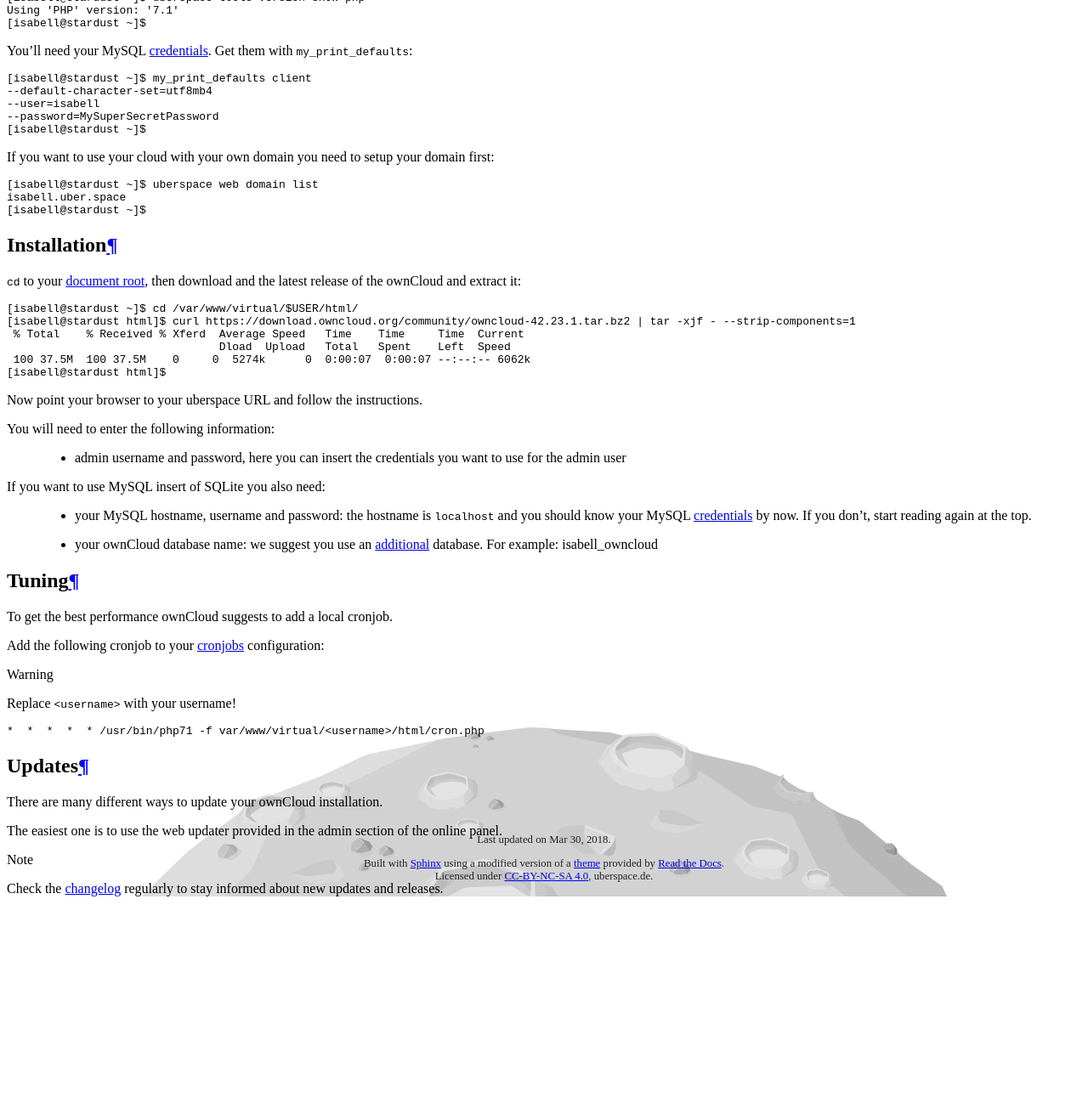
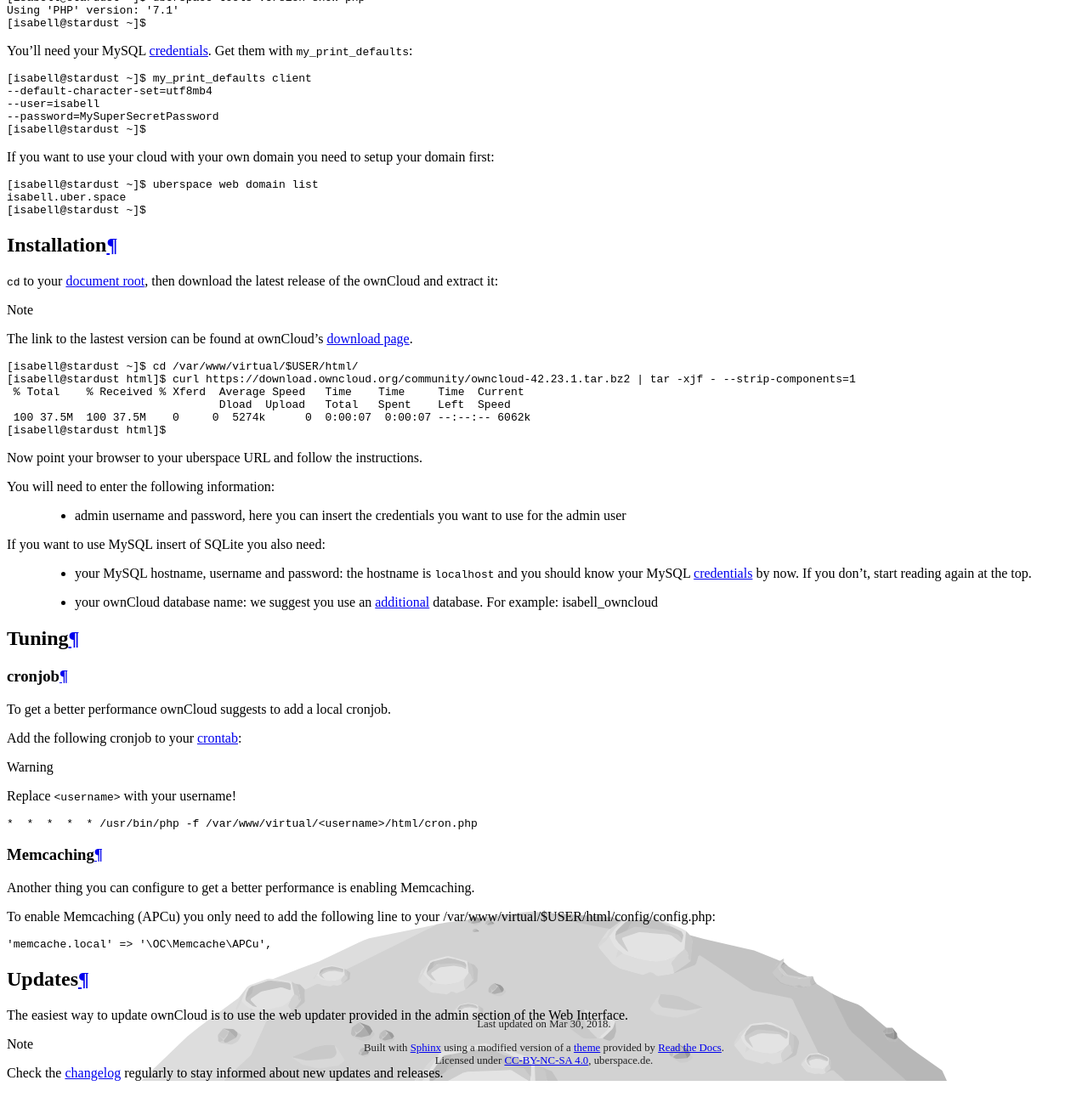
Before and after one commit to Uberspace/lab, a Sphinx documentation site: the page built from source/guide_owncloud.rst, in a window 1280 px wide and 1400 px high, scrolled down 1283 px. Shown: the top 1311 px of the window at 85% size. Built offline with Sphinx 7.4.7 and the Read the Docs theme 2.0.0, drawn with Linux system fonts in a browser that asks for light colours; before the commit the page ends 2466 px from its top, so only the background shows below that; some of the changed text lies outside the part shown.

Commit message:
added some fixes/changes to the owncloud manual

```diff
--- a/source/guide_owncloud.rst
+++ b/source/guide_owncloud.rst
@@ -42,7 +42,9 @@
 Installation
 ============
 
-``cd`` to your `document root`_, then download and the latest release of the ownCloud and extract it:
+``cd`` to your `document root`_, then download the latest release of the ownCloud and extract it:
+
+.. note:: The link to the lastest version can be found at ownCloud's `download page <https://owncloud.org/download/>`_.
 
 ::
 
@@ -67,22 +69,35 @@
 Tuning
 ======
 
-To get the best performance ownCloud suggests to add a local cronjob.
+cronjob
+-------
 
-Add the following cronjob to your cronjobs_ configuration:
+To get a better performance ownCloud suggests to add a local cronjob.
+
+Add the following cronjob to your crontab_:
 
 .. warning:: Replace ``<username>`` with your username!
 
 ::
 
- *  *  *  *  * /usr/bin/php71 -f var/www/virtual/<username>/html/cron.php
+ *  *  *  *  * /usr/bin/php -f /var/www/virtual/<username>/html/cron.php
+
+Memcaching
+----------
+
+Another thing you can configure to get a better performance is enabling Memcaching.
+
+To enable Memcaching (APCu) you only need to add the following line to your /var/www/virtual/$USER/html/config/config.php:
+
+::
+
+ 'memcache.local' => '\OC\Memcache\APCu',
+
 
 Updates
 =======
 
-There are many different ways to update your ownCloud installation.
-
-The easiest one is to use the web updater provided in the admin section of the online panel.
+The easiest way to update ownCloud is to use the web updater provided in the admin section of the Web Interface.
 
 .. note:: Check the `changelog <https://owncloud.org/changelog/server/>`_ regularly to stay informed about new updates and releases.
 
@@ -95,3 +110,4 @@
 .. _document root: https://manual.uberspace.de/en/web-documentroot.html
 .. _additional: https://manual.uberspace.de/en/database-mysql.html#additional-databases
 .. _cronjobs: https://manual.uberspace.de/en/daemons-cron.html
+.. _crontab: https://manual.uberspace.de/en/daemons-cron.html
```
Also changed, not shown: other parts of source/guide_owncloud.rst (+1 -1 lines).
